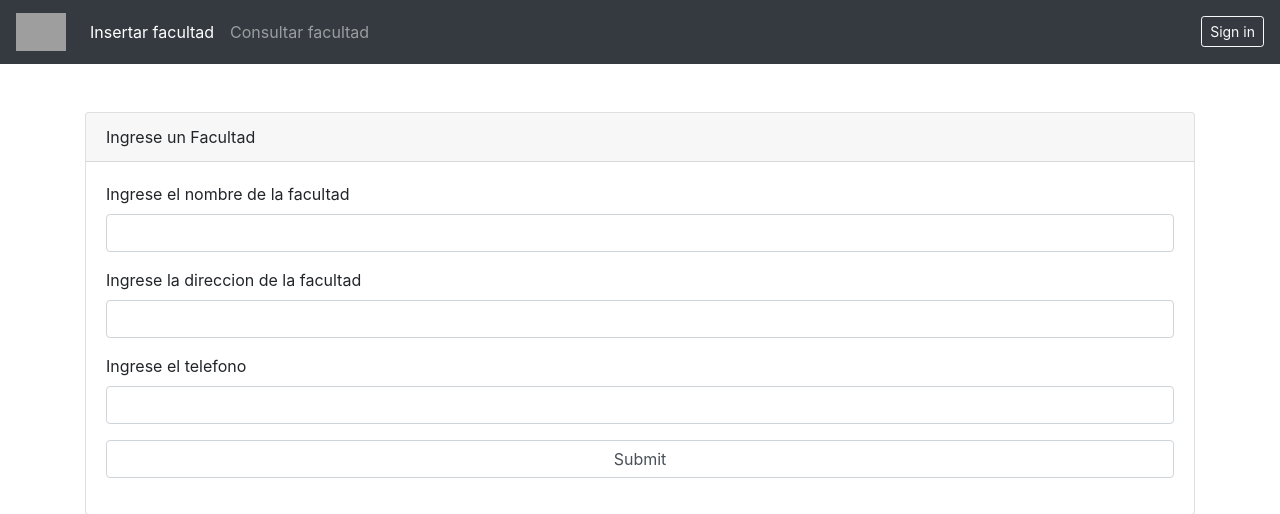
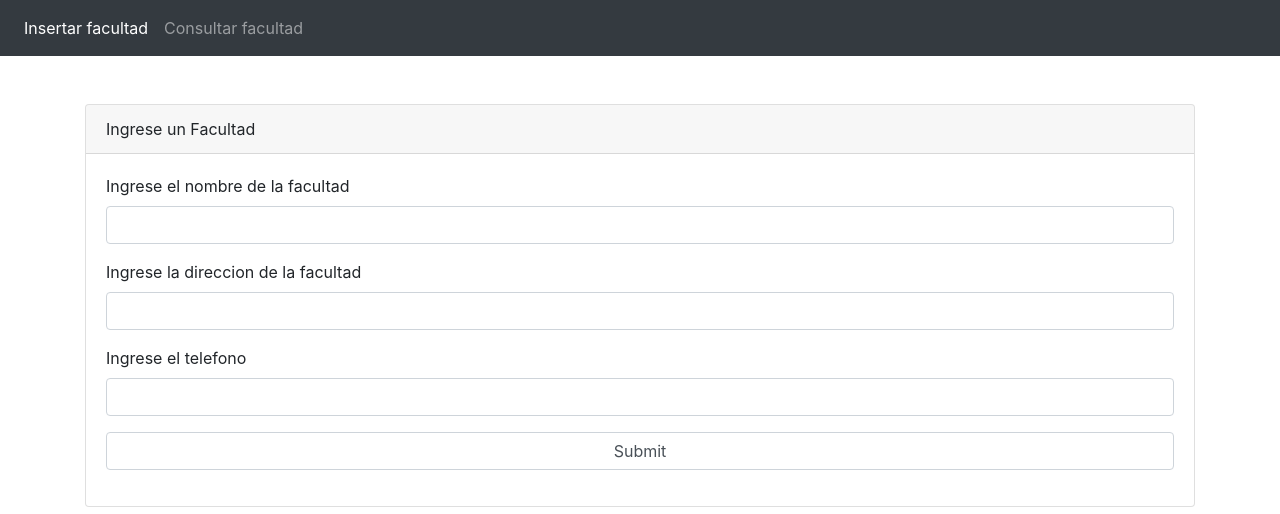
Before and after one commit to mateoepalza/Parcial, a PHP site: page / in a window 1280 px wide. Shown: the top 514 px of the page. Run offline with PHP 8.4, Linux system fonts and the light colour scheme; grey boxes are pictures that could not be loaded.

Commit message:
fifth commit

```diff
--- a/Vista/Main/nav.php
+++ b/Vista/Main/nav.php
@@ -1,9 +1,9 @@
 <nav class="navbar navbar-expand-lg navbar-dark bg-dark" >
     <button class="navbar-toggler" type="button" data-toggle="collapse" data-target="#navbarTogglerDemo01" aria-controls="navbarTogglerDemo01" aria-expanded="false" aria-label="Toggle navigation">
-        <span class="navbar-toggler-icon"></span>
+
     </button>
     <div class="collapse navbar-collapse" id="navbarTogglerDemo01">
-        <a class="navbar-brand" href="#"><img src="Vista/static/img/logo.png" width=50></a>
+
         <ul class="navbar-nav mr-auto mt-2 mt-lg-0">
             <li class="nav-item active">
                 <a class="nav-link" href="index.php?pid=<?php echo base64_encode("Vista/Facultad/crearFacultad.php") ?>">Insertar facultad <span class="sr-only">(current)</span></a>
@@ -12,8 +12,6 @@
                 <a class="nav-link" href="index.php?pid= <?php echo base64_encode("Vista/Facultad/buscarFacultad.php") ?>">Consultar facultad</a>
             </li>
         </ul>
-        <div class="">
-            <div id="signIn" class="btn btn-sm btn-outline-light">Sign in</div>
-        </div>
+
     </div>
 </nav>
```
